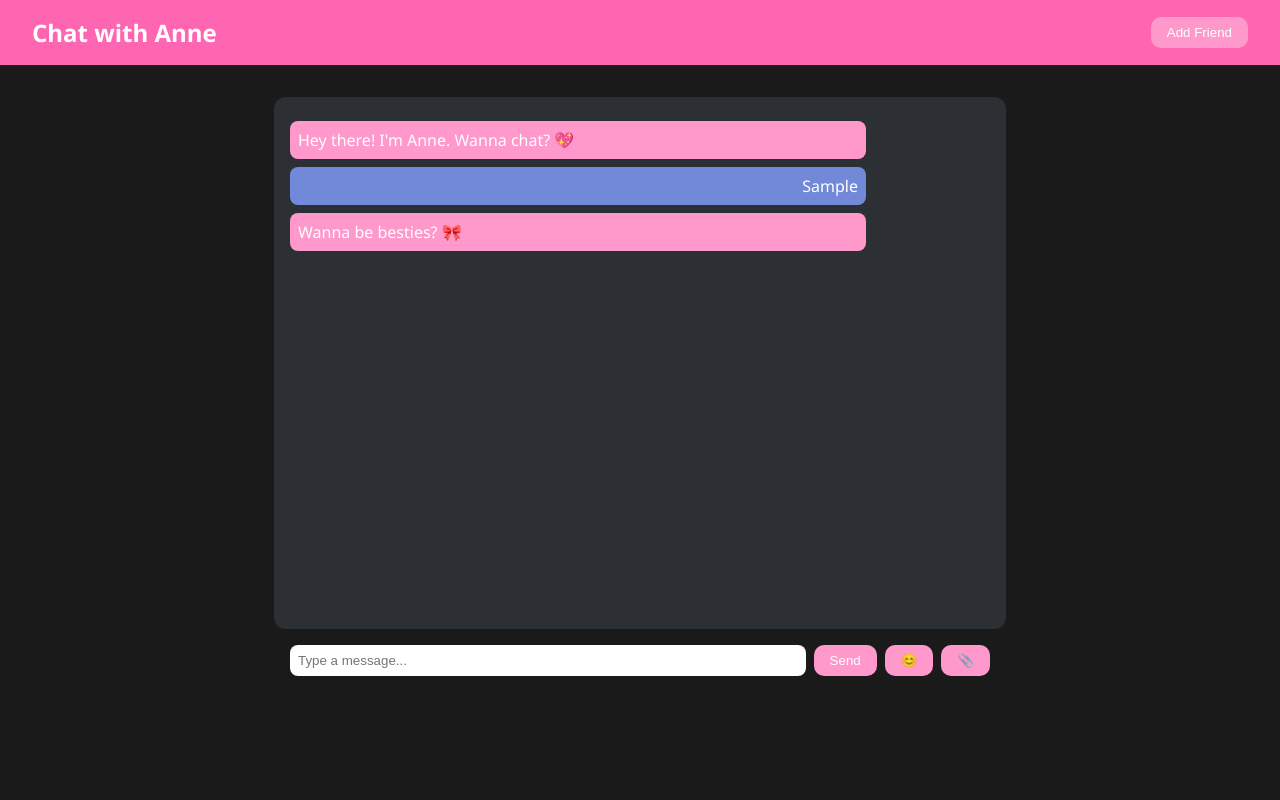
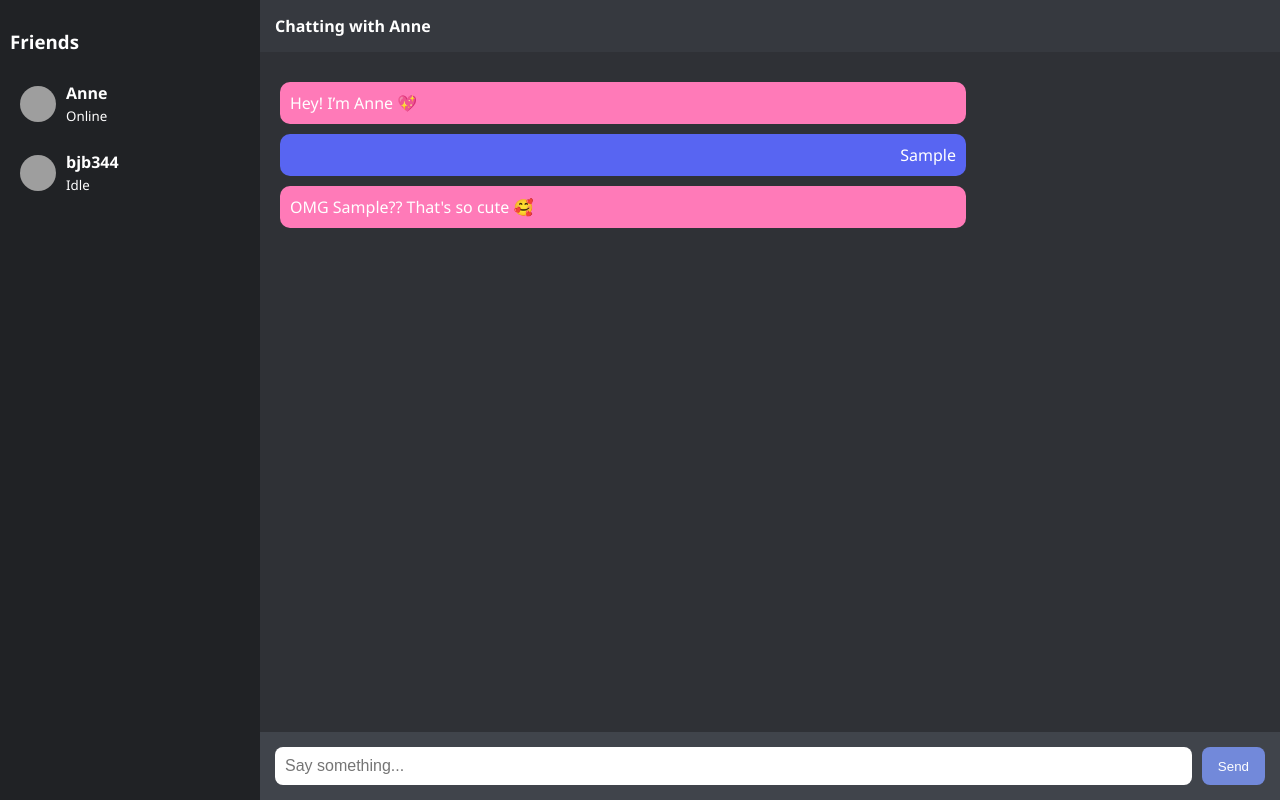
Before and after one commit to annebaelogger/discord, a plain HTML site: page index.html in a window 1280 px wide. Both pictures are taken after typing "Sample" into the empty fields and a click on the button "Send". Drawn offline with Linux system fonts and the light colour scheme; grey boxes are pictures that could not be loaded.

Commit message:
Update index.html

```diff
--- a/index.html
+++ b/index.html
@@ -2,207 +2,221 @@
 <html lang="en">
 <head>
   <meta charset="UTF-8" />
-  <meta name="viewport" content="width=device-width, initial-scale=1.0"/>
-  <title>Chat with Anne</title>
+  <title>Fake Discord | Chat with Anne</title>
+  <meta name="viewport" content="width=device-width, initial-scale=1.0" />
   <style>
+    * {
+      box-sizing: border-box;
+    }
+
     body {
       margin: 0;
       font-family: 'Segoe UI', sans-serif;
-      background: #1a1a1b;
-      color: #fff;
+      background-color: #2f3136;
+      color: white;
     }
 
-    header {
-      background: #ff66b2;
-      padding: 1rem 2rem;
-      font-size: 1.5rem;
-      font-weight: bold;
+    .app {
       display: flex;
-      justify-content: space-between;
-      align-items: center;
+      height: 100vh;
     }
 
-    .btn {
-      background-color: #ff99cc;
-      color: white;
-      padding: 0.5rem 1rem;
-      border: none;
-      border-radius: 10px;
-      cursor: pointer;
+    .sidebar {
+      width: 260px;
+      background-color: #202225;
+      padding: 10px;
+      overflow-y: auto;
     }
 
-    .container {
+    .friend {
+      display: flex;
+      align-items: center;
+      padding: 10px;
+      margin-bottom: 5px;
+      border-radius: 8px;
+      cursor: pointer;
+      transition: background 0.2s;
+    }
+
+    .friend:hover {
+      background-color: #2f3136;
+    }
+
+    .friend img {
+      border-radius: 50%;
+      width: 36px;
+      height: 36px;
+      margin-right: 10px;
+    }
+
+    .chat-section {
+      flex: 1;
       display: flex;
       flex-direction: column;
-      align-items: center;
-      margin-top: 2rem;
+    }
+
+    .topbar {
+      background-color: #36393f;
+      padding: 15px;
+      font-weight: bold;
     }
 
     .chat-box {
-      width: 90%;
-      max-width: 700px;
-      background-color: #2c2f33;
-      border-radius: 12px;
-      padding: 1rem;
-      height: 500px;
+      flex: 1;
+      padding: 20px;
       overflow-y: auto;
-      margin-bottom: 1rem;
     }
 
     .message {
-      margin: 0.5rem 0;
-      padding: 0.5rem;
-      border-radius: 8px;
-      max-width: 80%;
+      margin: 10px 0;
+      padding: 10px;
+      border-radius: 10px;
+      max-width: 70%;
     }
 
     .message.user {
-      background-color: #7289da;
+      background-color: #5865f2;
       align-self: flex-end;
       text-align: right;
     }
 
     .message.anne {
-      background-color: #ff99cc;
+      background-color: #ff7ab8;
       align-self: flex-start;
     }
 
     .input-area {
       display: flex;
-      gap: 0.5rem;
-      width: 90%;
-      max-width: 700px;
-      margin-bottom: 2rem;
+      padding: 15px;
+      background-color: #40444b;
     }
 
     .input-area input[type="text"] {
       flex: 1;
-      padding: 0.5rem;
+      padding: 10px;
       border-radius: 8px;
       border: none;
+      font-size: 16px;
     }
 
-    .input-area input[type="file"] {
-      display: none;
+    .input-area button {
+      margin-left: 10px;
+      padding: 10px 16px;
+      border: none;
+      background-color: #7289da;
+      color: white;
+      border-radius: 8px;
+      cursor: pointer;
     }
 
-    .emoji-picker {
-      background: #40444b;
-      padding: 0.5rem;
-      border-radius: 10px;
-      margin-top: -1rem;
+    .profile-modal {
+      position: fixed;
+      top: 20%;
+      left: 50%;
+      transform: translateX(-50%);
+      width: 300px;
+      background-color: #2c2f33;
+      border-radius: 12px;
+      box-shadow: 0 0 20px rgba(0,0,0,0.5);
+      z-index: 999;
       display: none;
+      padding: 20px;
+      text-align: center;
     }
 
-    .emoji {
+    .profile-modal img {
+      width: 80px;
+      height: 80px;
+      border-radius: 50%;
+      margin-bottom: 10px;
+    }
+
+    .close-btn {
+      margin-top: 10px;
+      background-color: #ff5c5c;
+      border: none;
+      padding: 8px 16px;
+      color: white;
+      border-radius: 8px;
       cursor: pointer;
-      padding: 0.2rem;
-      font-size: 1.3rem;
     }
   </style>
 </head>
 <body>
 
-  <header>
-    Chat with Anne
-    <button class="btn" onclick="friendAnne()">Add Friend</button>
-  </header>
-
-  <div class="container">
-    <div class="chat-box" id="chatBox">
-      <div class="message anne">Hey there! I'm Anne. Wanna chat? 💖</div>
+  <div class="app">
+    <div class="sidebar">
+      <h3>Friends</h3>
+      <div class="friend" onclick="openProfile('Anne', 'annepfp.png')">
+        <img src="https://i.pinimg.com/736x/3a/76/b9/3a76b9a993f5172571c2552b750a1630.jpg" />
+        <div>
+          <div><b>Anne</b></div>
+          <small>Online</small>
+        </div>
+      </div>
+      <div class="friend" onclick="openProfile('bjb344', 'https://cdn.discordapp.com/embed/avatars/0.png')">
+        <img src="https://cdn.discordapp.com/embed/avatars/0.png" />
+        <div>
+          <div><b>bjb344</b></div>
+          <small>Idle</small>
+        </div>
+      </div>
     </div>
 
-    <div class="input-area">
-      <input type="text" id="messageInput" placeholder="Type a message..." />
-      <button class="btn" onclick="sendMessage()">Send</button>
-      <button class="btn" onclick="toggleEmojiPicker()">😊</button>
-      <button class="btn" onclick="document.getElementById('imageInput').click()">📎</button>
-      <input type="file" id="imageInput" accept="image/*" onchange="sendImage(event)" />
-    </div>
-
-    <div class="emoji-picker" id="emojiPicker">
-      <span class="emoji" onclick="addEmoji('😊')">😊</span>
-      <span class="emoji" onclick="addEmoji('😂')">😂</span>
-      <span class="emoji" onclick="addEmoji('❤️')">❤️</span>
-      <span class="emoji" onclick="addEmoji('👍')">👍</span>
-      <span class="emoji" onclick="addEmoji('🥺')">🥺</span>
-      <span class="emoji" onclick="addEmoji('🎀')">🎀</span>
+    <div class="chat-section">
+      <div class="topbar" id="chatWith">Chatting with Anne</div>
+      <div class="chat-box" id="chatBox">
+        <div class="message anne">Hey! I’m Anne 💖</div>
+      </div>
+      <div class="input-area">
+        <input type="text" id="msgInput" placeholder="Say something..." />
+        <button onclick="sendMsg()">Send</button>
+      </div>
     </div>
   </div>
 
+  <div class="profile-modal" id="profileModal">
+    <img id="profileImg" src="" />
+    <h3 id="profileName">Username</h3>
+    <p>#1234</p>
+    <p style="color: #bbb;">Mutual friends and servers hidden for cuteness 💅</p>
+    <button class="close-btn" onclick="closeProfile()">Close</button>
+  </div>
+
   <script>
-    function sendMessage() {
-      const input = document.getElementById("messageInput");
+    function sendMsg() {
+      const input = document.getElementById("msgInput");
       const text = input.value.trim();
-      if (text === "") return;
+      if (!text) return;
 
-      addMessage(text, "user");
+      const chat = document.getElementById("chatBox");
+
+      const userMsg = document.createElement("div");
+      userMsg.className = "message user";
+      userMsg.innerText = text;
+      chat.appendChild(userMsg);
+
       input.value = "";
+      chat.scrollTop = chat.scrollHeight;
 
       setTimeout(() => {
-        fakeReply(text);
+        const reply = document.createElement("div");
+        reply.className = "message anne";
+        reply.innerText = "OMG " + text + "?? That's so cute 🥰";
+        chat.appendChild(reply);
+        chat.scrollTop = chat.scrollHeight;
       }, 800);
     }
 
-    function sendImage(event) {
-      const file = event.target.files[0];
-      if (!file) return;
-
-      const reader = new FileReader();
-      reader.onload = function(e) {
-        const img = `<img src="${e.target.result}" style="max-width: 200px; border-radius: 8px;">`;
-        addMessage(img, "user", true);
-        setTimeout(() => {
-          addMessage("Aww cute! 🥰", "anne");
-        }, 1000);
-      };
-      reader.readAsDataURL(file);
+    function openProfile(name, img) {
+      document.getElementById("profileModal").style.display = "block";
+      document.getElementById("profileImg").src = img;
+      document.getElementById("profileName").innerText = name;
     }
 
-    function addMessage(text, sender, isHTML = false) {
-      const chatBox = document.getElementById("chatBox");
-      const msg = document.createElement("div");
-      msg.classList.add("message", sender);
-      msg.innerHTML = isHTML ? text : escapeHtml(text);
-      chatBox.appendChild(msg);
-      chatBox.scrollTop = chatBox.scrollHeight;
-    }
-
-    function escapeHtml(text) {
-      const div = document.createElement('div');
-      div.innerText = text;
-      return div.innerHTML;
-    }
-
-    function fakeReply(userText) {
-      const replies = [
-        "That sounds cool!",
-        "Omg, no way 😱",
-        "Haha you're funny 😂",
-        "Same here 💅",
-        "Wanna be besties? 🎀",
-        "I totally get you 💖"
-      ];
-      const reply = replies[Math.floor(Math.random() * replies.length)];
-      addMessage(reply, "anne");
-    }
-
-    function addEmoji(emoji) {
-      const input = document.getElementById("messageInput");
-      input.value += emoji;
-      input.focus();
-    }
-
-    function toggleEmojiPicker() {
-      const picker = document.getElementById("emojiPicker");
-      picker.style.display = picker.style.display === "none" ? "flex" : "none";
-    }
-
-    function friendAnne() {
-      alert("You friended Anne! She's so happy 💕");
+    function closeProfile() {
+      document.getElementById("profileModal").style.display = "none";
     }
   </script>
-
 </body>
 </html>
```
